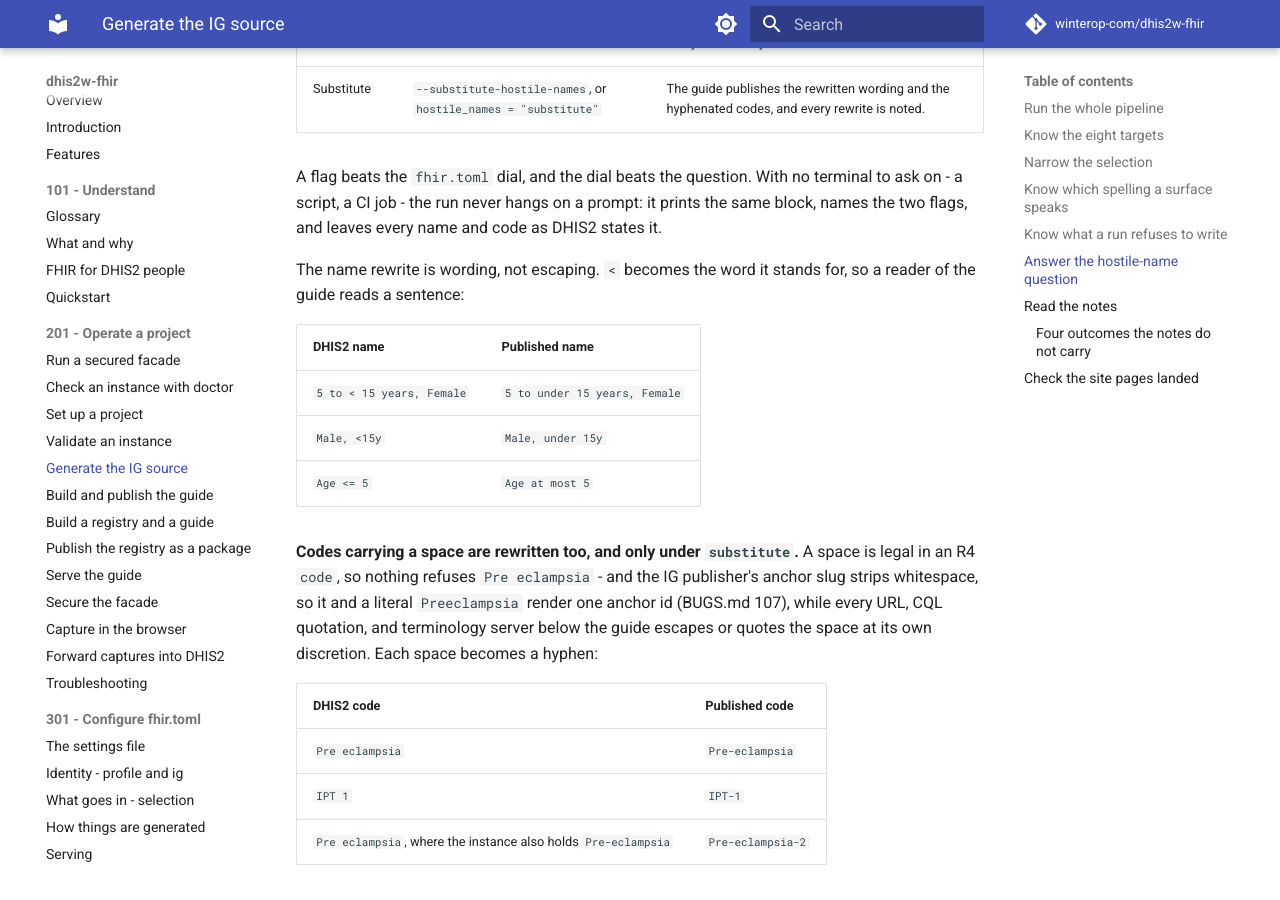
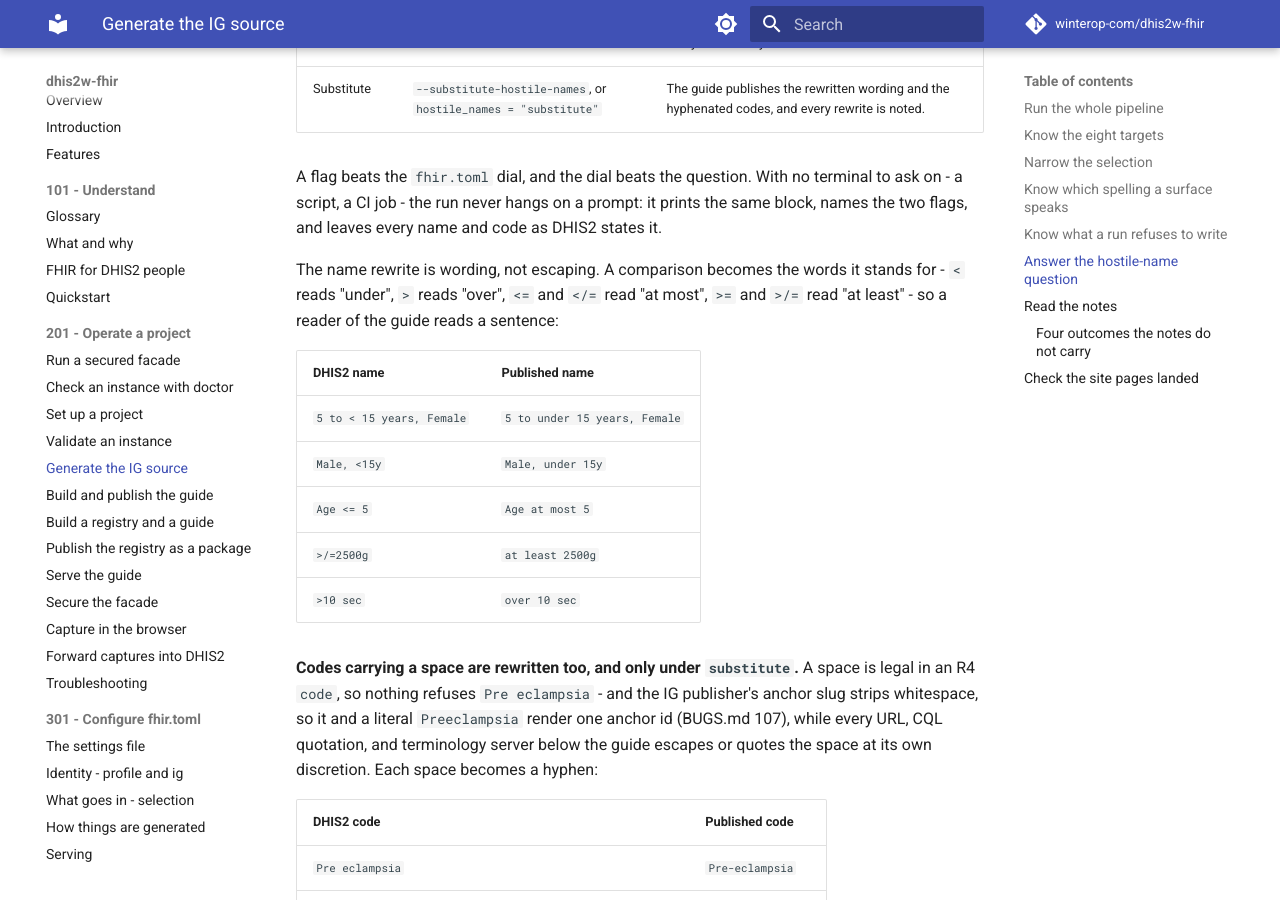
Before and after one commit to winterop-com/dhis2w-fhir, an MkDocs documentation site: the page built from docs/201-generate.md, in a window 1280 px wide and 900 px high, scrolled down 8193 px. Built offline with MkDocs 1.6.1 and Material for MkDocs 9.7.7, drawn with Linux system fonts in a browser that asks for light colours; comment, search, counter and statistics services are not loaded.

Commit message:
fix: read slashed comparisons >/= and </= as at least and at most
The slashed forms and their &gt;/= and &lt;/= entity spellings match
before the single comparison characters, so '>/=2500g' publishes as
'at least 2500g'. Tests cover the laohmis values and the
'Spontaneus abortions ( <28 weeks)' spacing.

```diff
--- a/docs/201-generate.md
+++ b/docs/201-generate.md
@@ -383,14 +383,17 @@
 prints the same block, names the two flags, and leaves every name and code as
 DHIS2 states it.
 
-The name rewrite is wording, not escaping. `<` becomes the word it stands for, so
-a reader of the guide reads a sentence:
+The name rewrite is wording, not escaping. A comparison becomes the words it
+stands for - `<` reads "under", `>` reads "over", `<=` and `</=` read "at most",
+`>=` and `>/=` read "at least" - so a reader of the guide reads a sentence:
 
 | DHIS2 name | Published name |
 | --- | --- |
 | `5 to < 15 years, Female` | `5 to under 15 years, Female` |
 | `Male, <15y` | `Male, under 15y` |
 | `Age <= 5` | `Age at most 5` |
+| `>/=2500g` | `at least 2500g` |
+| `>10 sec` | `over 10 sec` |
 
 **Codes carrying a space are rewritten too, and only under `substitute`.** A
 space is legal in an R4 `code`, so nothing refuses `Pre eclampsia` - and the IG
```
Also changed, not shown: docs/features.md (+1 -1 lines), 2 other files.
